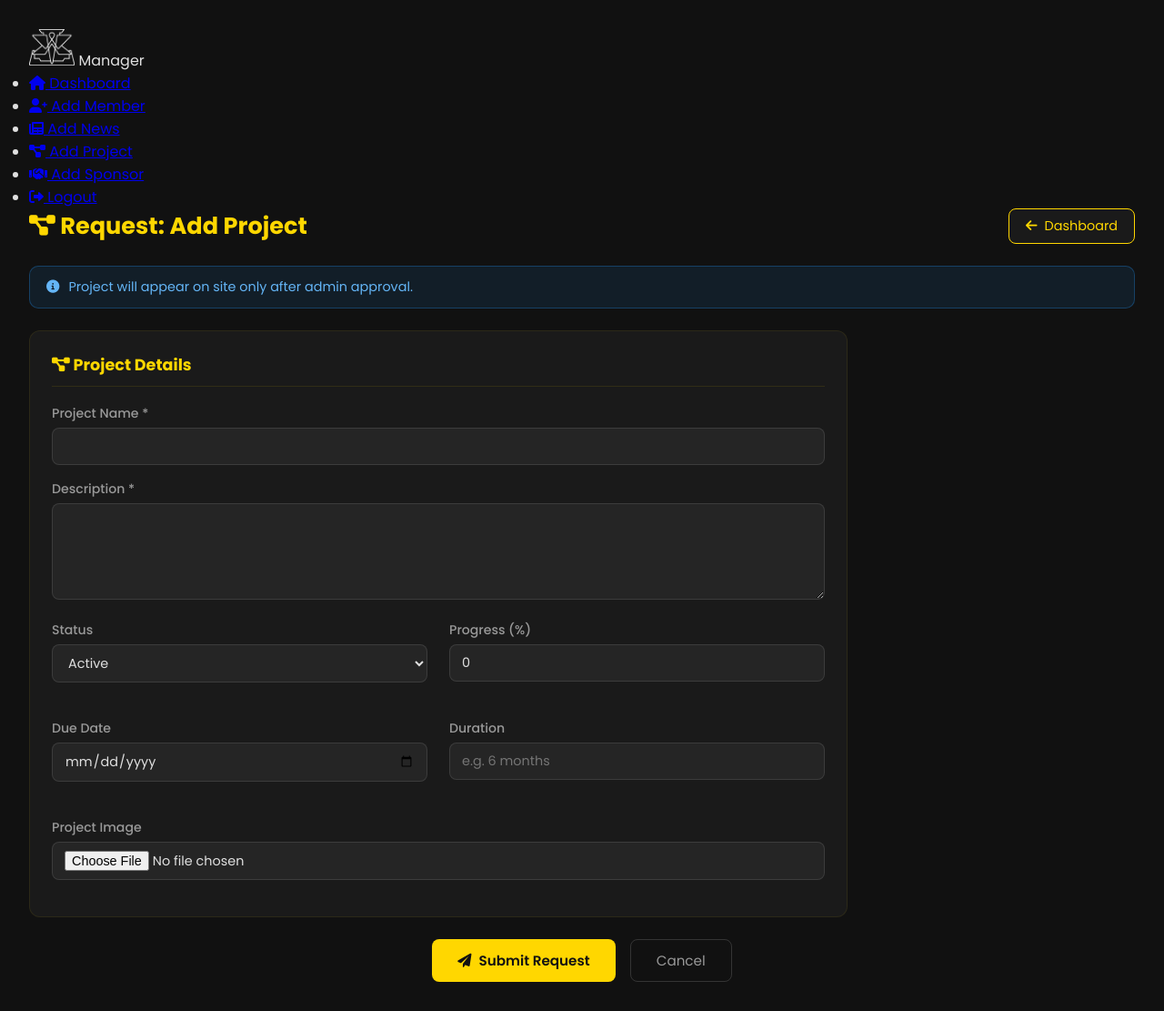
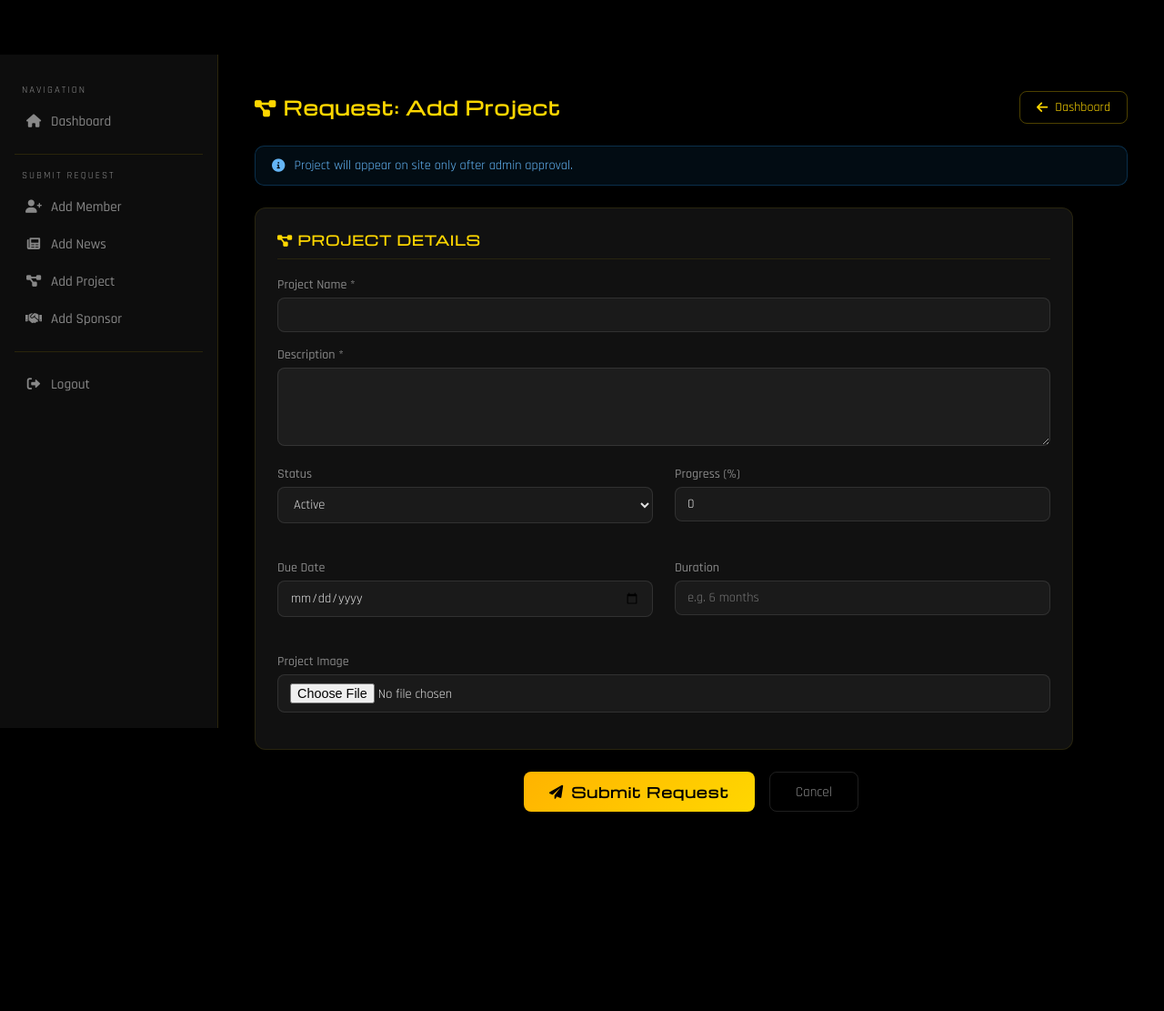
Before and after one commit to fsblackhornets/blackhornets-site, a PHP site: the page made by frontend/manager/pages/request-project.php in a window 1280 px wide. Shown: the whole page at 91% size. After the commit the page ends 892 px from the top, so only its background shows below. Run offline with PHP 8.4, Linux system fonts and the light colour scheme; the template is opened without the code that fills it, so the values that code supplies are empty; a user stored in the database is signed in.

Commit message:
feat: redesign manager dashboard with Black Hornets brand aesthetic
- New manager.css with Michroma/Rajdhani fonts, gold accents, racing dark theme
- Dashboard: topbar with logo, hero welcome banner, branded action cards, clean table
- Form pages: gold gradient submit button, branded section headers, site-consistent inputs
- Sidebar: new m-sidebar classes replacing old admin sidebar styles

Co-Authored-By: Claude Sonnet 4.6 <noreply@anthropic.com>

```diff
--- a/frontend/manager/_form-styles.php
+++ b/frontend/manager/_form-styles.php
@@ -1,25 +1,25 @@
 <style>
 .page-header { display:flex; justify-content:space-between; align-items:center; margin-bottom:1.5rem; }
-.page-header h1 { color:var(--primary-color); font-size:1.6rem; margin:0; }
-.back-btn { display:inline-flex; align-items:center; gap:8px; padding:8px 18px; background:var(--secondary-color); color:var(--primary-color); border:1px solid var(--primary-color); border-radius:8px; text-decoration:none; font-size:0.9rem; transition:all 0.3s; }
-.back-btn:hover { background:var(--primary-color); color:var(--dark-bg); }
-.alert { padding:12px 18px; border-radius:10px; margin-bottom:1.5rem; display:flex; align-items:center; gap:10px; font-size:0.9rem; }
-.alert-info { background:rgba(33,150,243,0.1); border:1px solid rgba(33,150,243,0.3); color:#64b5f6; }
-.alert-success { background:rgba(40,167,69,0.15); border:1px solid #28a745; color:#5cb85c; }
-.alert-error { background:rgba(220,53,69,0.15); border:1px solid #dc3545; color:#e74c3c; }
+.page-header h1 { font-family:'Michroma',sans-serif; color:#FFD700; font-size:1.3rem; margin:0; letter-spacing:1px; }
+.back-btn { display:inline-flex; align-items:center; gap:8px; padding:8px 18px; background:transparent; color:#FFD700; border:1px solid rgba(255,215,0,0.3); border-radius:8px; text-decoration:none; font-size:0.88rem; font-family:'Rajdhani',sans-serif; transition:all 0.3s; }
+.back-btn:hover { background:rgba(255,215,0,0.08); border-color:#FFD700; }
+.alert { padding:12px 18px; border-radius:10px; margin-bottom:1.5rem; display:flex; align-items:center; gap:10px; font-size:0.9rem; font-family:'Rajdhani',sans-serif; }
+.alert-info    { background:rgba(33,150,243,0.08); border:1px solid rgba(33,150,243,0.25); color:#64b5f6; }
+.alert-success { background:rgba(40,167,69,0.1);  border:1px solid rgba(40,167,69,0.3);  color:#5cb85c; }
+.alert-error   { background:rgba(220,53,69,0.1);  border:1px solid rgba(220,53,69,0.3);  color:#e74c3c; }
 .form-grid { display:grid; grid-template-columns:1fr 1fr; gap:1.5rem; margin-bottom:1.5rem; }
-.form-section { background:var(--secondary-color); padding:24px; border-radius:12px; border:1px solid rgba(255,215,0,0.08); margin-bottom:1.5rem; }
-.form-section h3 { color:var(--primary-color); font-size:1.1rem; margin-bottom:1.2rem; padding-bottom:10px; border-bottom:1px solid rgba(255,215,0,0.1); }
+.form-section { background:#111; padding:24px; border-radius:12px; border:1px solid rgba(255,215,0,0.1); margin-bottom:1.5rem; }
+.form-section h3 { font-family:'Michroma',sans-serif; color:#FFD700; font-size:0.9rem; letter-spacing:1px; text-transform:uppercase; margin-bottom:1.2rem; padding-bottom:10px; border-bottom:1px solid rgba(255,215,0,0.1); }
 .form-group { margin-bottom:1rem; }
-.form-group label { display:block; color:var(--text-gray); font-size:0.88rem; font-weight:500; margin-bottom:5px; }
-.form-group input, .form-group select, .form-group textarea { width:100%; padding:9px 13px; background:rgba(255,255,255,0.05); border:1px solid rgba(255,255,255,0.1); border-radius:8px; color:var(--text-light); font-size:0.9rem; font-family:'Poppins',sans-serif; box-sizing:border-box; }
-.form-group input:focus, .form-group select:focus, .form-group textarea:focus { outline:none; border-color:var(--primary-color); box-shadow:0 0 0 3px rgba(255,215,0,0.08); }
-.form-group select option { background:#2d2d2d; }
+.form-group label { display:block; color:#888; font-size:0.88rem; font-weight:500; margin-bottom:5px; font-family:'Rajdhani',sans-serif; }
+.form-group input, .form-group select, .form-group textarea { width:100%; padding:9px 13px; background:rgba(255,255,255,0.04); border:1px solid rgba(255,255,255,0.1); border-radius:8px; color:#e0e0e0; font-size:0.9rem; font-family:'Rajdhani',sans-serif; box-sizing:border-box; outline:none; transition:border-color 0.2s; }
+.form-group input:focus, .form-group select:focus, .form-group textarea:focus { border-color:rgba(255,215,0,0.5); box-shadow:0 0 0 3px rgba(255,215,0,0.06); }
+.form-group select option { background:#1a1a1a; }
 .form-actions { display:flex; gap:1rem; justify-content:center; margin-top:1.5rem; }
-.btn-submit { display:inline-flex; align-items:center; gap:8px; padding:11px 28px; background:var(--primary-color); color:var(--dark-bg); border:none; border-radius:8px; font-size:0.95rem; font-weight:600; cursor:pointer; transition:all 0.3s; font-family:'Poppins',sans-serif; }
-.btn-submit:hover { background:var(--primary-hover); transform:translateY(-2px); }
-.btn-submit:disabled { opacity:0.6; cursor:not-allowed; transform:none; }
-.btn-cancel { display:inline-flex; align-items:center; gap:8px; padding:11px 28px; background:transparent; color:var(--text-gray); border:1px solid rgba(255,255,255,0.15); border-radius:8px; font-size:0.95rem; text-decoration:none; transition:all 0.3s; }
-.btn-cancel:hover { border-color:#dc3545; color:#dc3545; }
+.btn-submit { display:inline-flex; align-items:center; gap:8px; padding:11px 28px; background:linear-gradient(135deg,#FFB300,#FFD700); color:#000; border:none; border-radius:8px; font-size:0.95rem; font-weight:700; cursor:pointer; transition:all 0.3s; font-family:'Michroma',sans-serif; letter-spacing:1px; }
+.btn-submit:hover { transform:translateY(-2px); box-shadow:0 6px 20px rgba(255,215,0,0.3); }
+.btn-submit:disabled { opacity:0.5; cursor:not-allowed; transform:none; }
+.btn-cancel { display:inline-flex; align-items:center; gap:8px; padding:11px 28px; background:transparent; color:#888; border:1px solid rgba(255,255,255,0.12); border-radius:8px; font-size:0.95rem; text-decoration:none; transition:all 0.3s; font-family:'Rajdhani',sans-serif; }
+.btn-cancel:hover { border-color:#e74c3c; color:#e74c3c; }
 @media(max-width:768px) { .form-grid{grid-template-columns:1fr;} .page-header{flex-direction:column;gap:1rem;align-items:flex-start;} }
 </style>
--- a/frontend/manager/_sidebar.php
+++ b/frontend/manager/_sidebar.php
@@ -1,14 +1,30 @@
-<nav class="sidebar">
-    <div class="sidebar-brand">
-        <img src="/frontend/assets/images/W logo.png" alt="Logo" style="height:40px;">
-        <span>Manager</span>
+<aside class="m-sidebar">
+    <div class="m-nav-section">
+        <span class="m-nav-label">Navigation</span>
+        <div class="m-nav-item">
+            <a href="/frontend/manager/dashboard.php"><i class="fas fa-home"></i> Dashboard</a>
+        </div>
     </div>
-    <ul class="sidebar-nav">
-        <li><a href="/frontend/manager/dashboard.php"><i class="fas fa-home"></i> Dashboard</a></li>
-        <li><a href="/frontend/manager/pages/request-member.php"><i class="fas fa-user-plus"></i> Add Member</a></li>
-        <li><a href="/frontend/manager/pages/request-post.php"><i class="fas fa-newspaper"></i> Add News</a></li>
-        <li><a href="/frontend/manager/pages/request-project.php"><i class="fas fa-project-diagram"></i> Add Project</a></li>
-        <li><a href="/frontend/manager/pages/request-sponsor.php"><i class="fas fa-handshake"></i> Add Sponsor</a></li>
-        <li><a href="/frontend/admin/logout.php"><i class="fas fa-sign-out-alt"></i> Logout</a></li>
-    </ul>
-</nav>
+    <div class="m-nav-divider"></div>
+    <div class="m-nav-section">
+        <span class="m-nav-label">Submit Request</span>
+        <div class="m-nav-item">
+            <a href="/frontend/manager/pages/request-member.php"><i class="fas fa-user-plus"></i> Add Member</a>
+        </div>
+        <div class="m-nav-item">
+            <a href="/frontend/manager/pages/request-post.php"><i class="fas fa-newspaper"></i> Add News</a>
+        </div>
+        <div class="m-nav-item">
+            <a href="/frontend/manager/pages/request-project.php"><i class="fas fa-project-diagram"></i> Add Project</a>
+        </div>
+        <div class="m-nav-item">
+            <a href="/frontend/manager/pages/request-sponsor.php"><i class="fas fa-handshake"></i> Add Sponsor</a>
+        </div>
+    </div>
+    <div class="m-nav-divider"></div>
+    <div class="m-nav-section">
+        <div class="m-nav-item">
+            <a href="/frontend/admin/logout.php"><i class="fas fa-sign-out-alt"></i> Logout</a>
+        </div>
+    </div>
+</aside>
--- /dev/null
+++ b/frontend/manager/manager.css
@@ -0,0 +1,366 @@
+@import url('https://fonts.googleapis.com/css2?family=Michroma&family=Rajdhani:wght@300;400;500;600;700&display=swap');
+
+:root {
+    --gold:    #FFD700;
+    --gold-dim: #FFB300;
+    --bg:      #000000;
+    --surface: #0d0d0d;
+    --card:    #111111;
+    --border:  rgba(255, 215, 0, 0.12);
+    --text:    #e0e0e0;
+    --muted:   #888;
+}
+
+*, *::before, *::after { box-sizing: border-box; margin: 0; padding: 0; }
+
+body {
+    background: var(--bg);
+    color: var(--text);
+    font-family: 'Rajdhani', sans-serif;
+    min-height: 100vh;
+    display: flex;
+    flex-direction: column;
+}
+
+a { text-decoration: none; color: inherit; }
+
+/* ── Topbar ── */
+.m-topbar {
+    position: fixed;
+    top: 0; left: 0; right: 0;
+    z-index: 100;
+    display: flex;
+    align-items: center;
+    justify-content: space-between;
+    padding: 0 2rem;
+    height: 60px;
+    background: rgba(0,0,0,0.9);
+    border-bottom: 1px solid var(--border);
+    backdrop-filter: blur(10px);
+}
+
+.m-topbar-brand {
+    display: flex;
+    align-items: center;
+    gap: 12px;
+}
+
+.m-topbar-brand img { height: 36px; }
+
+.m-topbar-brand span {
+    font-family: 'Michroma', sans-serif;
+    font-size: 1rem;
+    color: var(--gold);
+    letter-spacing: 3px;
+    text-transform: uppercase;
+}
+
+.m-topbar-right {
+    display: flex;
+    align-items: center;
+    gap: 1.5rem;
+}
+
+.m-topbar-user {
+    display: flex;
+    align-items: center;
+    gap: 8px;
+    color: var(--muted);
+    font-size: 0.9rem;
+}
+
+.m-topbar-user i { color: var(--gold); }
+
+.m-logout {
+    display: flex;
+    align-items: center;
+    gap: 6px;
+    padding: 6px 16px;
+    border: 1px solid rgba(255,215,0,0.3);
+    border-radius: 6px;
+    color: var(--gold);
+    font-size: 0.85rem;
+    font-family: 'Rajdhani', sans-serif;
+    transition: all 0.3s;
+}
+
+.m-logout:hover {
+    background: rgba(255,215,0,0.1);
+    border-color: var(--gold);
+}
+
+/* ── Layout ── */
+.m-layout {
+    display: flex;
+    padding-top: 60px;
+    min-height: 100vh;
+}
+
+/* ── Sidebar ── */
+.m-sidebar {
+    width: 240px;
+    flex-shrink: 0;
+    background: var(--surface);
+    border-right: 1px solid var(--border);
+    padding: 2rem 0;
+    position: fixed;
+    top: 60px;
+    bottom: 0;
+    overflow-y: auto;
+}
+
+.m-nav-section {
+    padding: 0 1rem;
+    margin-bottom: 0.5rem;
+}
+
+.m-nav-label {
+    font-size: 0.68rem;
+    letter-spacing: 2px;
+    text-transform: uppercase;
+    color: var(--muted);
+    padding: 0 0.5rem;
+    margin-bottom: 0.5rem;
+    display: block;
+}
+
+.m-nav-item a {
+    display: flex;
+    align-items: center;
+    gap: 10px;
+    padding: 10px 12px;
+    border-radius: 8px;
+    color: var(--muted);
+    font-size: 0.95rem;
+    font-weight: 500;
+    transition: all 0.2s;
+    margin-bottom: 2px;
+}
+
+.m-nav-item a:hover,
+.m-nav-item.active a {
+    background: rgba(255,215,0,0.08);
+    color: var(--gold);
+}
+
+.m-nav-item.active a {
+    border-left: 3px solid var(--gold);
+    padding-left: 9px;
+}
+
+.m-nav-item a i { width: 18px; text-align: center; font-size: 0.9rem; }
+
+.m-nav-divider {
+    height: 1px;
+    background: var(--border);
+    margin: 1rem 1rem;
+}
+
+/* ── Main ── */
+.m-main {
+    margin-left: 240px;
+    flex: 1;
+    padding: 2.5rem;
+    max-width: 1400px;
+}
+
+/* ── Hero banner ── */
+.m-hero {
+    background: linear-gradient(135deg, #0a0a0a 0%, #111 50%, rgba(255,215,0,0.04) 100%);
+    border: 1px solid var(--border);
+    border-radius: 16px;
+    padding: 2.5rem;
+    margin-bottom: 2rem;
+    position: relative;
+    overflow: hidden;
+}
+
+.m-hero::before {
+    content: '';
+    position: absolute;
+    top: -60px; right: -60px;
+    width: 240px; height: 240px;
+    background: radial-gradient(circle, rgba(255,215,0,0.08) 0%, transparent 70%);
+    pointer-events: none;
+}
+
+.m-hero-eyebrow {
+    font-size: 0.75rem;
+    letter-spacing: 3px;
+    text-transform: uppercase;
+    color: var(--gold-dim);
+    margin-bottom: 0.5rem;
+}
+
+.m-hero h1 {
+    font-family: 'Michroma', sans-serif;
+    font-size: clamp(1.4rem, 3vw, 2rem);
+    color: #fff;
+    margin-bottom: 0.4rem;
+}
+
+.m-hero h1 span { color: var(--gold); }
+
+.m-hero p {
+    color: var(--muted);
+    font-size: 1rem;
+}
+
+.m-hero-logo {
+    position: absolute;
+    right: 2.5rem;
+    top: 50%;
+    transform: translateY(-50%);
+    height: 80px;
+    opacity: 0.15;
+}
+
+/* ── Action cards ── */
+.m-grid {
+    display: grid;
+    grid-template-columns: repeat(auto-fit, minmax(200px, 1fr));
+    gap: 1.2rem;
+    margin-bottom: 2.5rem;
+}
+
+.m-card {
+    background: var(--card);
+    border: 1px solid var(--border);
+    border-radius: 14px;
+    padding: 1.8rem 1.5rem;
+    display: flex;
+    flex-direction: column;
+    align-items: center;
+    gap: 0.8rem;
+    text-align: center;
+    transition: all 0.3s ease;
+}
+
+.m-card:hover {
+    border-color: rgba(255,215,0,0.4);
+    box-shadow: 0 0 24px rgba(255,215,0,0.1);
+    transform: translateY(-4px);
+}
+
+.m-card-icon {
+    width: 54px; height: 54px;
+    border-radius: 12px;
+    background: rgba(255,215,0,0.08);
+    display: flex;
+    align-items: center;
+    justify-content: center;
+    font-size: 1.4rem;
+    color: var(--gold);
+    transition: background 0.3s;
+}
+
+.m-card:hover .m-card-icon {
+    background: rgba(255,215,0,0.15);
+}
+
+.m-card h3 {
+    font-family: 'Michroma', sans-serif;
+    font-size: 0.88rem;
+    color: #fff;
+    letter-spacing: 1px;
+    text-transform: uppercase;
+}
+
+.m-card p {
+    color: var(--muted);
+    font-size: 0.82rem;
+    line-height: 1.4;
+}
+
+/* ── Section header ── */
+.m-section-header {
+    display: flex;
+    align-items: center;
+    gap: 12px;
+    margin-bottom: 1.2rem;
+}
+
+.m-section-title {
+    font-family: 'Michroma', sans-serif;
+    font-size: 1rem;
+    color: var(--gold);
+    letter-spacing: 2px;
+    text-transform: uppercase;
+}
+
+.m-section-line {
+    flex: 1;
+    height: 1px;
+    background: var(--border);
+}
+
+/* ── Filters & table ── */
+.m-filters {
+    display: flex;
+    gap: 0.8rem;
+    margin-bottom: 1rem;
+    flex-wrap: wrap;
+}
+
+.m-select {
+    padding: 8px 14px;
+    background: rgba(255,255,255,0.04);
+    border: 1px solid var(--border);
+    border-radius: 8px;
+    color: var(--text);
+    font-family: 'Rajdhani', sans-serif;
+    font-size: 0.9rem;
+    outline: none;
+    cursor: pointer;
+}
+
+.m-select:focus { border-color: var(--gold-dim); }
+.m-select option { background: #1a1a1a; }
+
+.m-table-wrap {
+    background: var(--card);
+    border: 1px solid var(--border);
+    border-radius: 12px;
+    overflow: hidden;
+}
+
+.m-table { width: 100%; border-collapse: collapse; }
+
+.m-table th {
+    padding: 12px 16px;
+    text-align: left;
+    font-size: 0.72rem;
+    letter-spacing: 1.5px;
+    text-transform: uppercase;
+    color: var(--gold-dim);
+    background: rgba(255,215,0,0.03);
+    border-bottom: 1px solid var(--border);
+}
+
+.m-table td {
+    padding: 12px 16px;
+    font-size: 0.9rem;
+    color: var(--text);
+    border-bottom: 1px solid rgba(255,255,255,0.04);
+}
+
+.m-table tr:last-child td { border-bottom: none; }
+.m-table tr:hover td { background: rgba(255,255,255,0.02); }
+
+.badge {
+    padding: 3px 10px;
+    border-radius: 20px;
+    font-size: 0.75rem;
+    font-weight: 600;
+    font-family: 'Rajdhani', sans-serif;
+}
+
+.badge-pending  { background: rgba(255,179,0,0.15); color: #FFB300; }
+.badge-approved { background: rgba(40,167,69,0.15);  color: #5cb85c; }
+.badge-declined { background: rgba(220,53,69,0.15);  color: #e74c3c; }
+
+@media (max-width: 768px) {
+    .m-sidebar { display: none; }
+    .m-main { margin-left: 0; padding: 1.5rem; }
+    .m-hero-logo { display: none; }
+}
--- a/frontend/manager/pages/request-project.php
+++ b/frontend/manager/pages/request-project.php
@@ -5,15 +5,15 @@
     <meta charset="UTF-8">
     <meta name="viewport" content="width=device-width, initial-scale=1.0">
     <title>Request: Add Project</title>
-    <link href="https://fonts.googleapis.com/css2?family=Poppins:wght@300;400;500;600;700&display=swap" rel="stylesheet">
+
     <link rel="stylesheet" href="https://cdnjs.cloudflare.com/ajax/libs/font-awesome/6.0.0/css/all.min.css">
-    <link rel="stylesheet" href="/frontend/assets/css/dashboard.css">
+    <link rel="stylesheet" href="/frontend/manager/manager.css">
     <?php include __DIR__ . '/../_form-styles.php'; ?>
 </head>
 <body>
-<div class="dashboard-container">
+<div class="m-layout">
     <?php include __DIR__ . '/../_sidebar.php'; ?>
-    <main class="main-content">
+    <main class="m-main">
         <div class="page-header">
             <h1><i class="fas fa-project-diagram"></i> Request: Add Project</h1>
             <a href="../dashboard.php" class="back-btn"><i class="fas fa-arrow-left"></i> Dashboard</a>
```
Also changed, not shown: frontend/manager/dashboard.php (+93 -108 lines), frontend/manager/pages/request-member.php (+4 -4 lines), frontend/manager/pages/request-post.php (+4 -4 lines), frontend/manager/pages/request-sponsor.php (+4 -4 lines).
